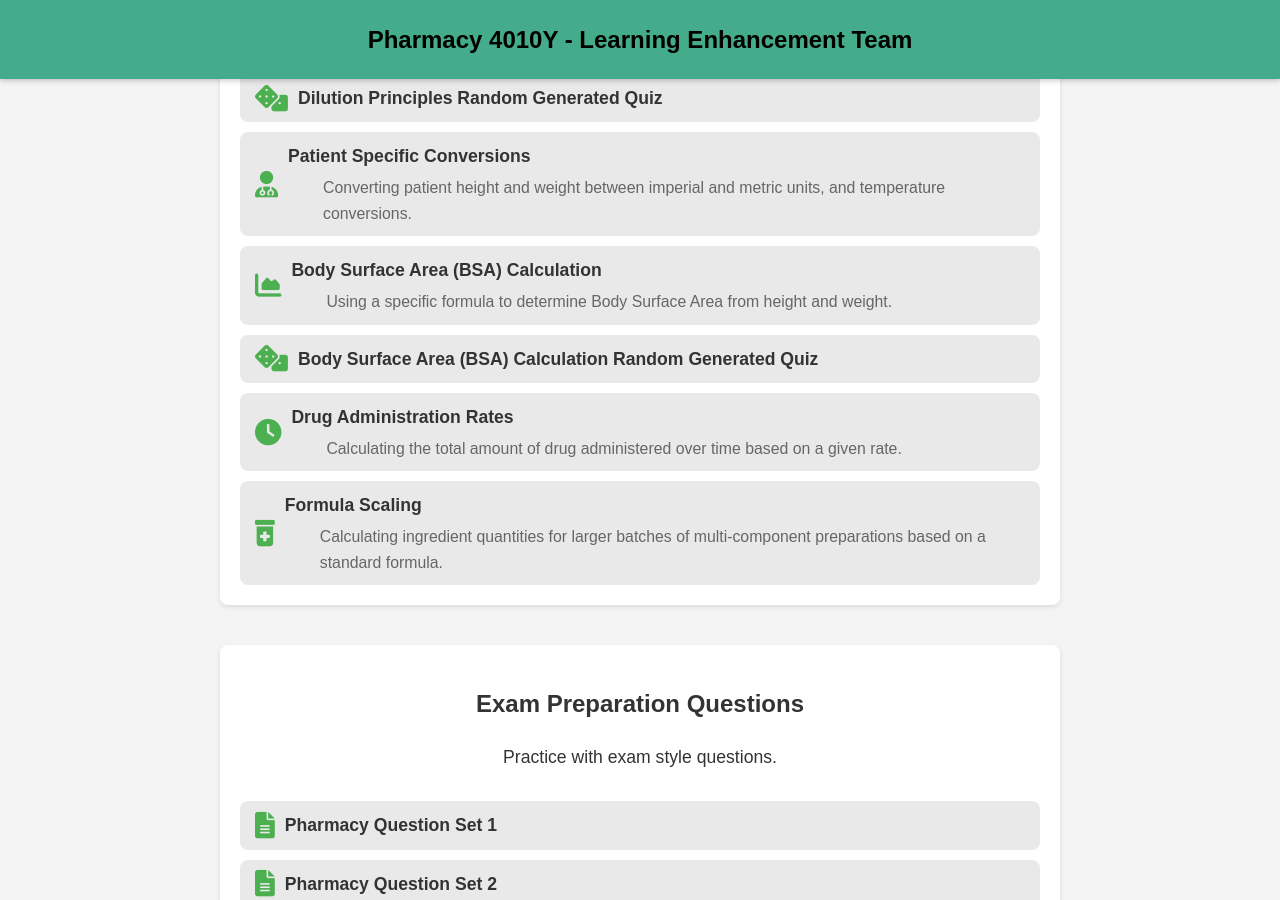
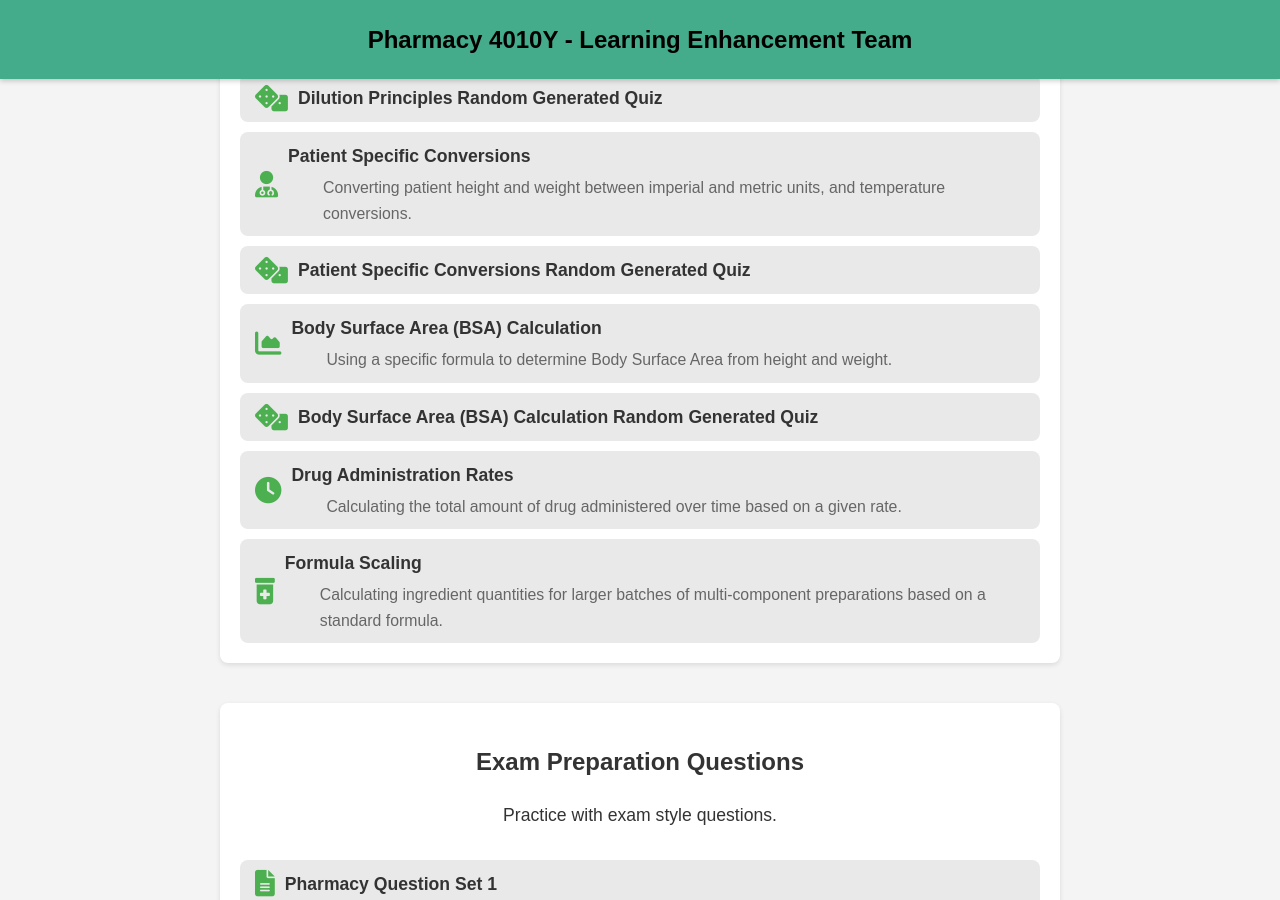
Before and after one commit to probe973/pha-4010y, a Jekyll site: the page index.html, which Jekyll copies as it is, in a window 1280 px wide and 900 px high, scrolled down 1705 px. Built offline with Jekyll 4.4.1, drawn with Linux system fonts in a browser that asks for light colours.

Commit message:
Update index.html

```diff
--- a/index.html
+++ b/index.html
@@ -335,6 +335,13 @@
                     <div class="topic-description">Converting patient height and weight between imperial and metric units, and temperature conversions.</div>
                 </div>
             </a>
+            <a href="randomq.html?quiz=rq_imperial_metric.json" class="topic-link">
+                <i class="fas fa-dice topic-icon"></i>
+                <div>
+                    <strong>Patient Specific Conversions Random Generated Quiz</strong>
+                   <!-- <div class="topic-description">Converting patient height and weight between imperial and metric units, and temperature conversions.</div> -->
+                </div>
+            </a>
             <a href="bsa/qs.html" class="topic-link">
                 <i class="fas fa-chart-area topic-icon"></i>
                 <div>
```
